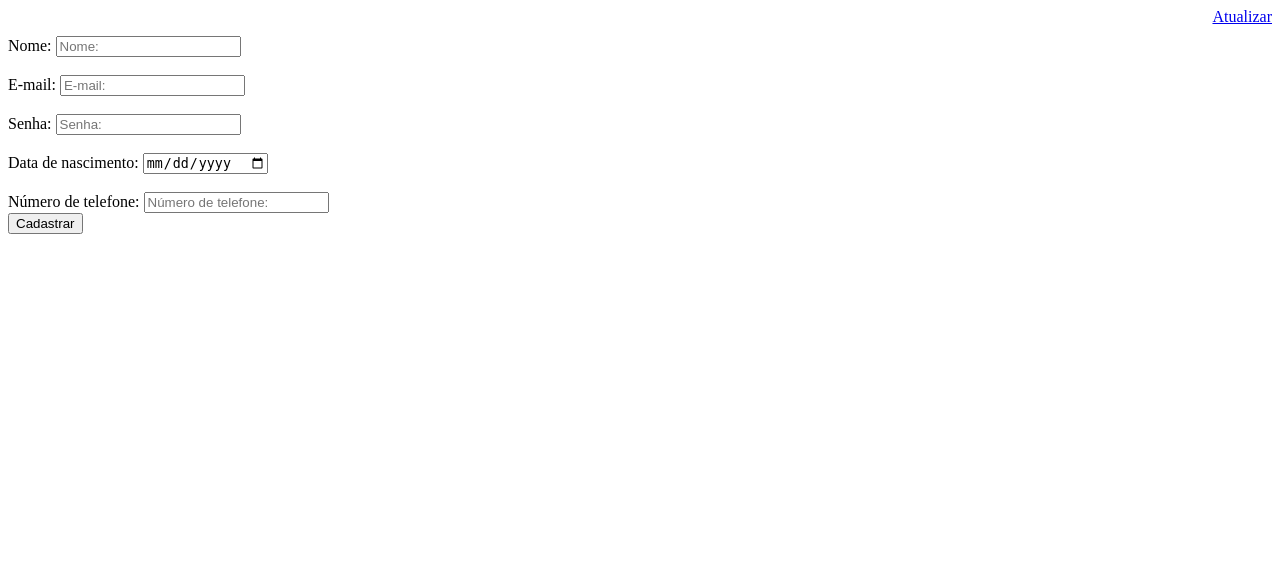
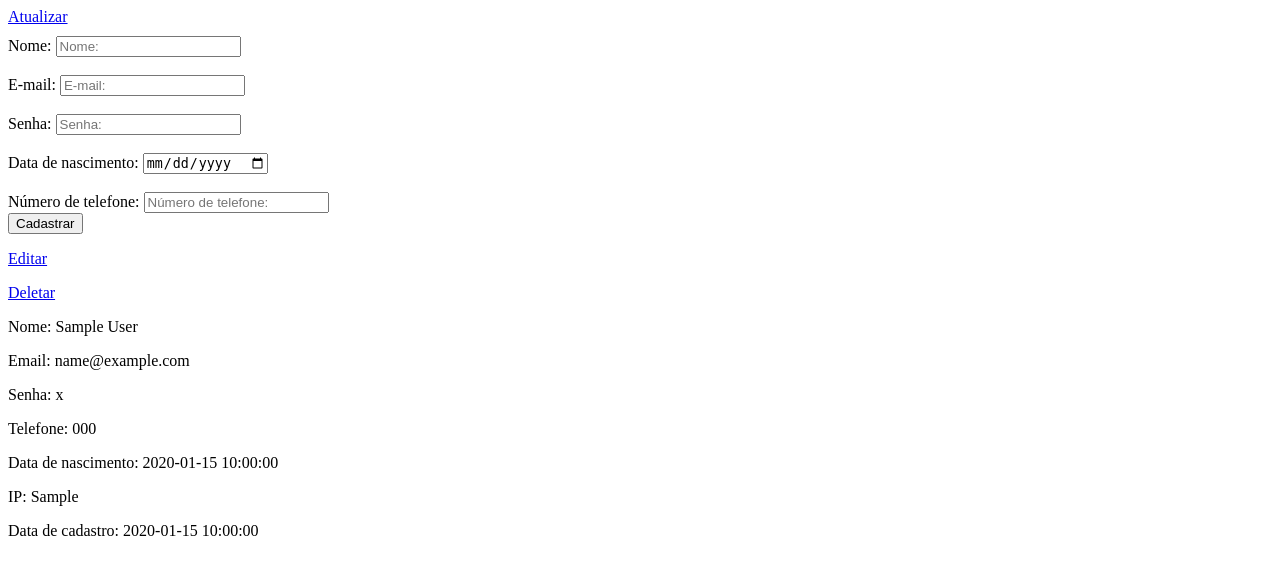
Before and after one commit to Pad340/testesPHP, a PHP site: page / in a window 1280 px wide. Shown: the top 575 px of the page. Run offline with PHP 8.4, Linux system fonts and the light colour scheme; tables that the repository leaves empty or names only in its code hold one stand-in row (values such as "Sample post").

Commit message:
Mudei mais coisas

```diff
--- a/formulario/classes/User.php
+++ b/formulario/classes/User.php
@@ -8,9 +8,6 @@ require __DIR__ . "/Connect.php";
 
 class User
 {
-    /** @var User */
-    private $user;
-
     public function __construct()
     {
 
@@ -18,22 +15,22 @@ class User
 
     public function boostrap(): User
     {
-        $this->user->name = filter_var($_POST['name'], FILTER_SANITIZE_SPECIAL_CHARS);
+        $this->name = filter_var($_POST['name'], FILTER_SANITIZE_SPECIAL_CHARS);
         $filteredEmail = filter_var($_POST['email'], FILTER_VALIDATE_EMAIL);
         if ($filteredEmail !== false) {
-            $this->user->email = $filteredEmail;
+            $this->email = $filteredEmail;
         } else {
             echo "<p>E-mail inválido.</p>";
             die();
         }
-        $this->user->password = password_hash($_POST['password'], PASSWORD_DEFAULT);
-        $this->user->dateBirth = $_POST['dateBirth'];
-        $this->user->number = filter_var($_POST['number']);
+        $this->password = password_hash($_POST['password'], PASSWORD_DEFAULT);
+        $this->dateBirth = $_POST['dateBirth'];
+        $this->number = filter_var($_POST['number']);
 
         if (!empty($_SERVER['HTTP_X_FORWARDED_FOR'])) {
-            $this->user->ip = $_SERVER['HTTP_X_FORWARDED_FOR'];
+            $this->ip = $_SERVER['HTTP_X_FORWARDED_FOR'];
         } else {
-            $this->user->ip = $_SERVER['REMOTE_ADDR'];
+            $this->ip = $_SERVER['REMOTE_ADDR'];
         }
 
         return $this;
@@ -45,12 +42,12 @@ class User
             $stmt = Connect::getInstance()->prepare("INSERT INTO user (name, email, password, date_birth, number, ip)
                       VALUES (:name, :email, :password, :date_birth, :number, :ip)");
 
-            $stmt->bindParam(':name', $this->user->name);
-            $stmt->bindParam(':email', $this->user->email);
-            $stmt->bindParam(':password', $this->user->password);
-            $stmt->bindParam(':date_birth', $this->user->dateBirth);
-            $stmt->bindParam(':number', $this->user->number);
-            $stmt->bindParam(':ip', $this->user->ip);
+            $stmt->bindParam(':name', $this->name);
+            $stmt->bindParam(':email', $this->email);
+            $stmt->bindParam(':password', $this->password);
+            $stmt->bindParam(':date_birth', $this->dateBirth);
+            $stmt->bindParam(':number', $this->number);
+            $stmt->bindParam(':ip', $this->ip);
 
             $stmt->execute();
 
@@ -101,14 +98,15 @@ class User
     public function update(): bool
     {
         try {
+            $id = $_GET["id"];
             $stmt = Connect::getInstance()->prepare("UPDATE user SET name = :name,
                 email = :email, password = :password, date_birth = :date_birth,  number = :number WHERE id = {$id}");
 
-            $stmt->bindParam(':name', $this->user->name);
-            $stmt->bindParam(':email', $this->user->email);
-            $stmt->bindParam(':password', $this->user->password);
-            $stmt->bindParam(':date_birth', $this->user->dateBirth);
-            $stmt->bindParam(':number', $this->user->number);
+            $stmt->bindParam(':name', $this->name);
+            $stmt->bindParam(':email', $this->email);
+            $stmt->bindParam(':password', $this->password);
+            $stmt->bindParam(':date_birth', $this->dateBirth);
+            $stmt->bindParam(':number', $this->number);
 
             $stmt->execute();
 
--- a/formulario/editar.php
+++ b/formulario/editar.php
@@ -10,7 +10,6 @@ if ($_SERVER["REQUEST_METHOD"] === "POST") {
 }
 
 if ($user = (new User())->listar()[0]) {
-    echo "<p>Dados salvos com sucesso!</p><br>";
 
     echo "<p>Nome: {$user['name']}</p>";
     echo "<p>Email: {$user['email']}</p>";
--- a/formulario/forms/create.php
+++ b/formulario/forms/create.php
@@ -1,5 +1,5 @@
 <form name="post" action="./" method="post">
-    <p style="margin-bottom: 10px; text-align: right"><a href="./" title="Atualizar">Atualizar</a></p>
+    <p style="margin-bottom: 10px"><a href="./" title="Atualizar">Atualizar</a></p>
     <div>
         <label for="name">Nome:
             <input type="text" name="name" placeholder="Nome:" required/>
--- a/formulario/forms/update.php
+++ b/formulario/forms/update.php
@@ -14,7 +14,7 @@
         </label>
         <br><br>
         <label for="dateBirth">Data de nascimento:
-            <input type="date" name="dateBirth" value="<?= $user["dateBirth"] ?>"/>
+            <input type="date" name="dateBirth" value="<?= $user["date_birth"] ?>"/>
         </label>
         <br><br>
         <label for="number">Número de telefone:
--- a/formulario/index.php
+++ b/formulario/index.php
@@ -4,10 +4,11 @@ use classes\User;
 
 require __DIR__ . "/classes/User.php";
 
-$user = new User();
+include __DIR__ . "/forms/create.php";
+
 if ($_SERVER["REQUEST_METHOD"] === "POST") {
-
-    $user->register();
+    $user = (new User())->boostrap()->register();
+}
 
 if ($user = (new User())->read()) {
     foreach ($user as $users) {
@@ -22,7 +23,3 @@ if ($_SERVER["REQUEST_METHOD"] === "POST") {
         echo "<p>Data de cadastro: {$users['date_register']}</p><br>";
     }
 }
-
-}
-
-include __DIR__ . "/forms/create.php";
```
Lines whose indentation alone changed are shown as unchanged.
